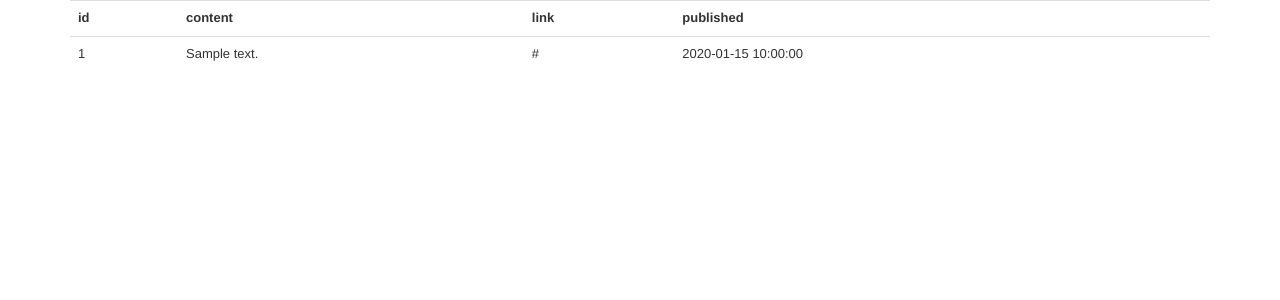
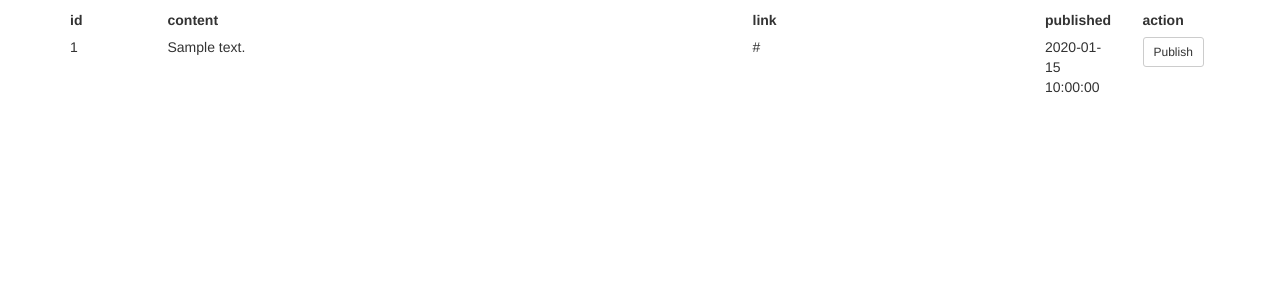
Before and after one commit to priidukull/facebook, a Flask app: template app/templates/post.html in a window 1280 px wide. Shown: the top 300 px of the page. Run offline with Flask 2, Linux system fonts and the light colour scheme; the template is opened without the code that fills it: most values are stand-ins (such as "Sample title", 1, 10 or a date in 2020); parts of the project's set-up code (start-up, migrations or seed data) failed here and were passed over; some libraries are stand-ins or nearby versions.

Commit message:
Enabled publishing on facebook through back office.

```diff
--- a/app/static/css/style.css
+++ b/app/static/css/style.css
@@ -1,10 +1,14 @@
 @import url(bootstrap.min.css);
 
-.pg_header {font-weight: bold;}
+.col-head {font-weight: bold;
+            padding-bottom: 7px}
+.container {padding-top: 10px}
+.table {font-size: small}
+.table { display: table; }
+.table>* { display: table-row; }
+.table>*>* { display: table-cell; }
 
 a:active {color: #2c63cc;}
 a:hover {color: #2c63cc;}
 a:link {color: #2c63cc;}
 a:visited {color: #2c63cc;}
-
-.table {font-size: small}
--- a/app/templates/post.html
+++ b/app/templates/post.html
@@ -1,15 +1,26 @@
 {% extends "base.html" %}
 {% block content %}
-    <table class="table">
-        <tbody>
-            <tr>
-              <th>id</th><th>content</th><th>link</th><th>published</th>
-            </tr>
-            {% for post in posts %}
-                <tr>
-                  <td>{{post.id}}</td><td>{{post.content}}</td><td>{{post.link}}</td><td>{{post.published}}</td>
-                </tr>
-            {% endfor %}
-        </tbody>
-    </table>
+  <div class="row col-head">
+    <div class="col-xs-1">id</div>
+    <div class="col-xs-6">content</div>
+    <div class="col-xs-3">link</div>
+    <div class="col-xs-1">published</div>
+    <div class="col-xs-1">action</div>
+  </div>
+
+  {% for post in posts %}
+    <div class="row">
+      <form action="" method="post">
+        <input type="hidden" name="id", value="{{post.id}}"></input>
+        <div class="col-xs-1">{{post.id}}</div>
+        <div class="col-xs-6">{{post.content}}</div>
+        <div class="col-xs-3">{{post.link}}</div>
+        <div class="col-xs-1">{{post.published}}</div>
+        <div class="col-xs-1">
+          <input type="submit" value="Publish" class="btn btn-default btn-sm"></input>
+        </div>
+      </form>
+    </div>
+  {% endfor %}
+
 {% endblock %}
--- a/models.py
+++ b/models.py
@@ -19,6 +19,9 @@ class News(Base):
     def all(self):
         return Session().query(News).order_by(News.id.desc()).all()
 
+    def one(self, id):
+        return Session().query(News).filter_by(id=id).one()
+
 
 class Post(Base):
     __tablename__ = 'post'
```
Also changed, not shown: app/views.py (+7 -2 lines), requirements.txt (+5 -4 lines), publish.py (line endings or trailing spaces).
